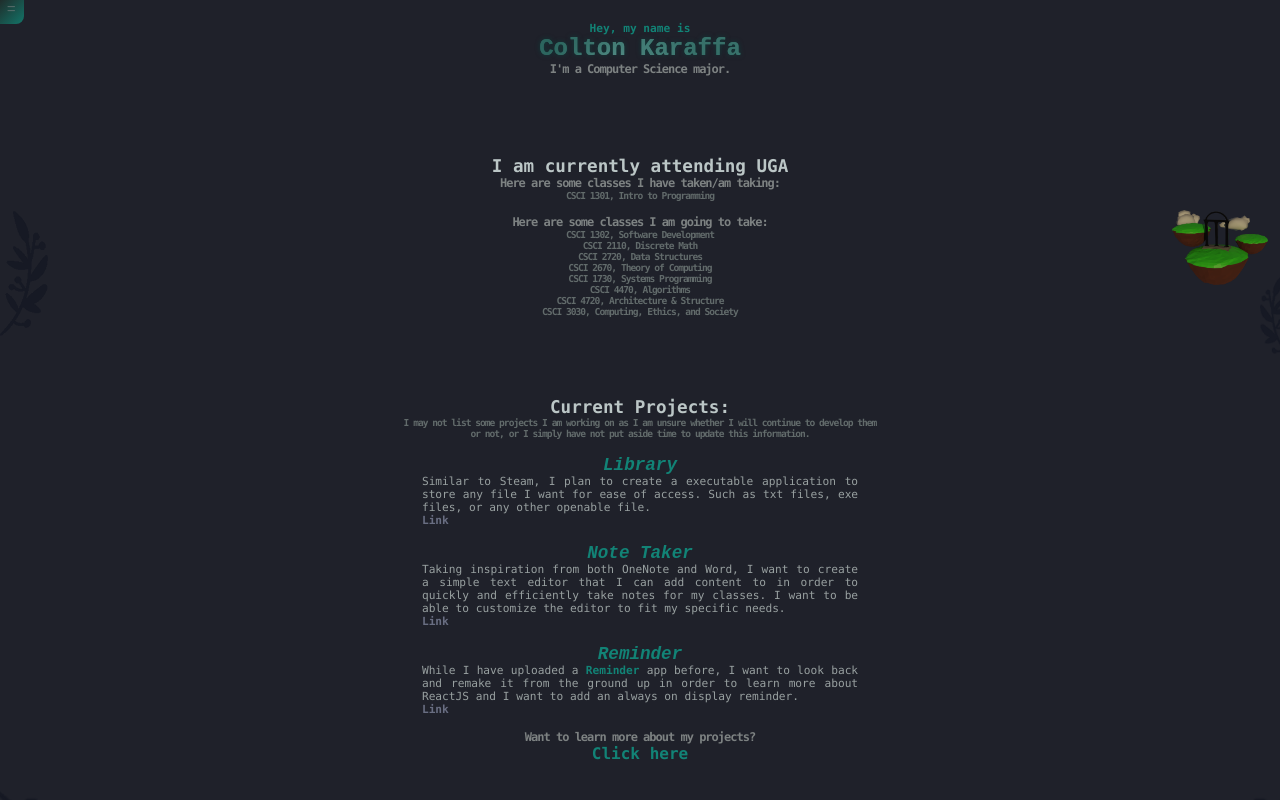
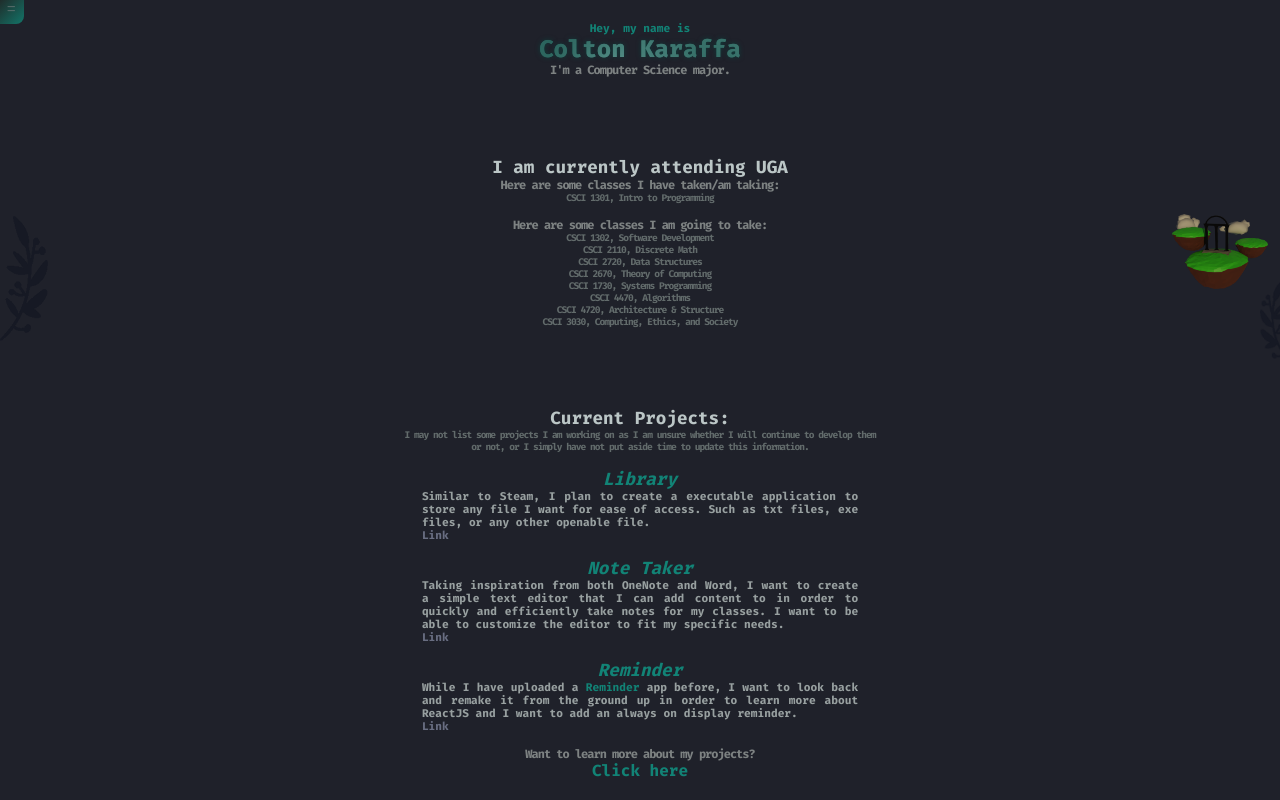
Before and after one commit to coltonk1/coltonk1.github.com, a plain HTML site: page index.html in a window 1280 px wide. Shown: the top 800 px of the page. Drawn offline with Linux system fonts and the light colour scheme.

Commit message:
more font stuff :|

```diff
--- a/css/index.css
+++ b/css/index.css
@@ -1,7 +1,10 @@
+@import url("https://fonts.googleapis.com/css2?family=Oswald&display=swap");
+@import url("https://fonts.googleapis.com/css2?family=Fira+Mono:wght@700&display=swap");
+
 * {
   padding: 0;
   margin: auto;
-  font-family: "Fira Code", Consolas, "Courier New", "monospace";
+  font-family: "Fira Mono";
 }
 
 body {
@@ -15,9 +18,6 @@ body {
   background-repeat: no-repeat;
   background-size: 2em, 3em, 0, 3em, 10em, 10em, 6em;
 }
-
-@import url("https://fonts.googleapis.com/css2?family=Oswald&display=swap");
-@import url("https://fonts.googleapis.com/css2?family=Fira+Mono:wght@700&display=swap");
 
 @media (min-device-width: 320px) {
   ol {
```
